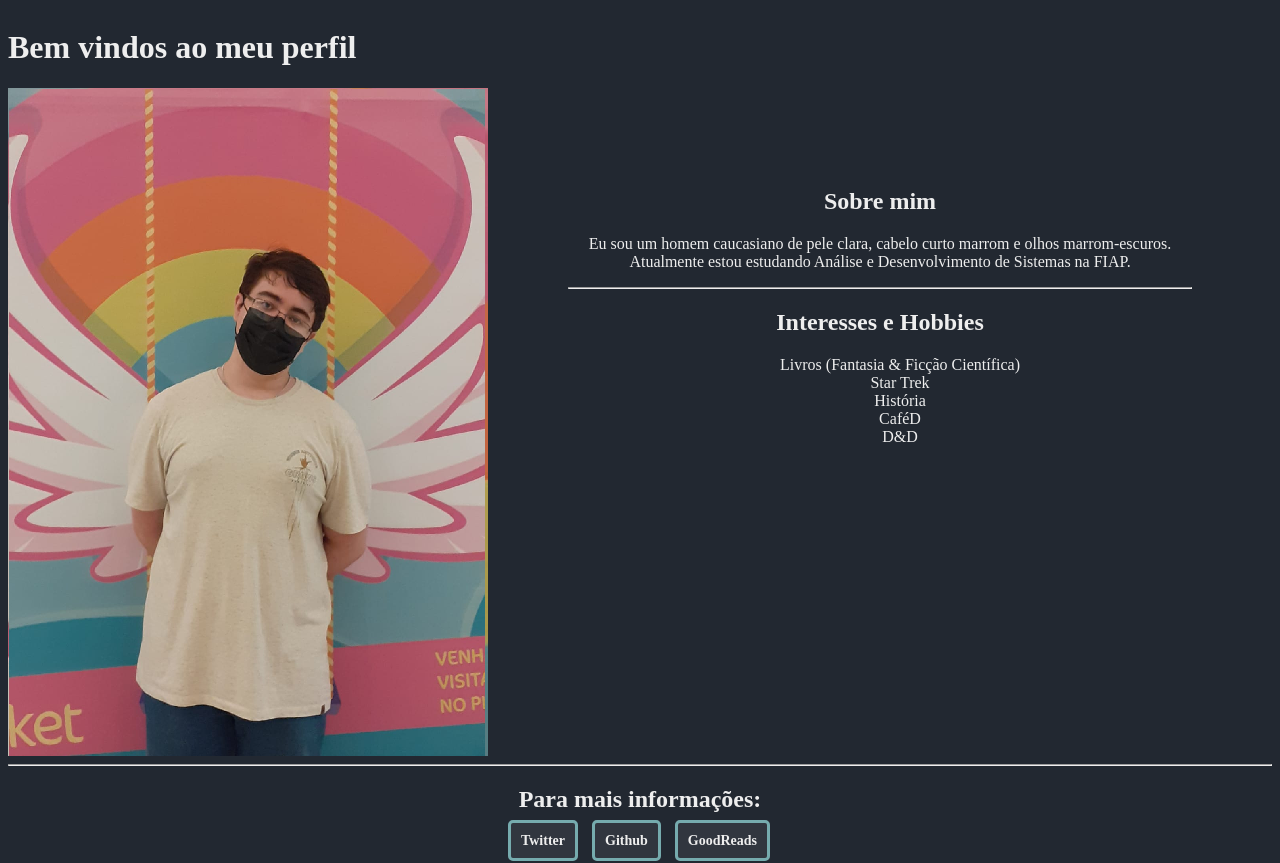
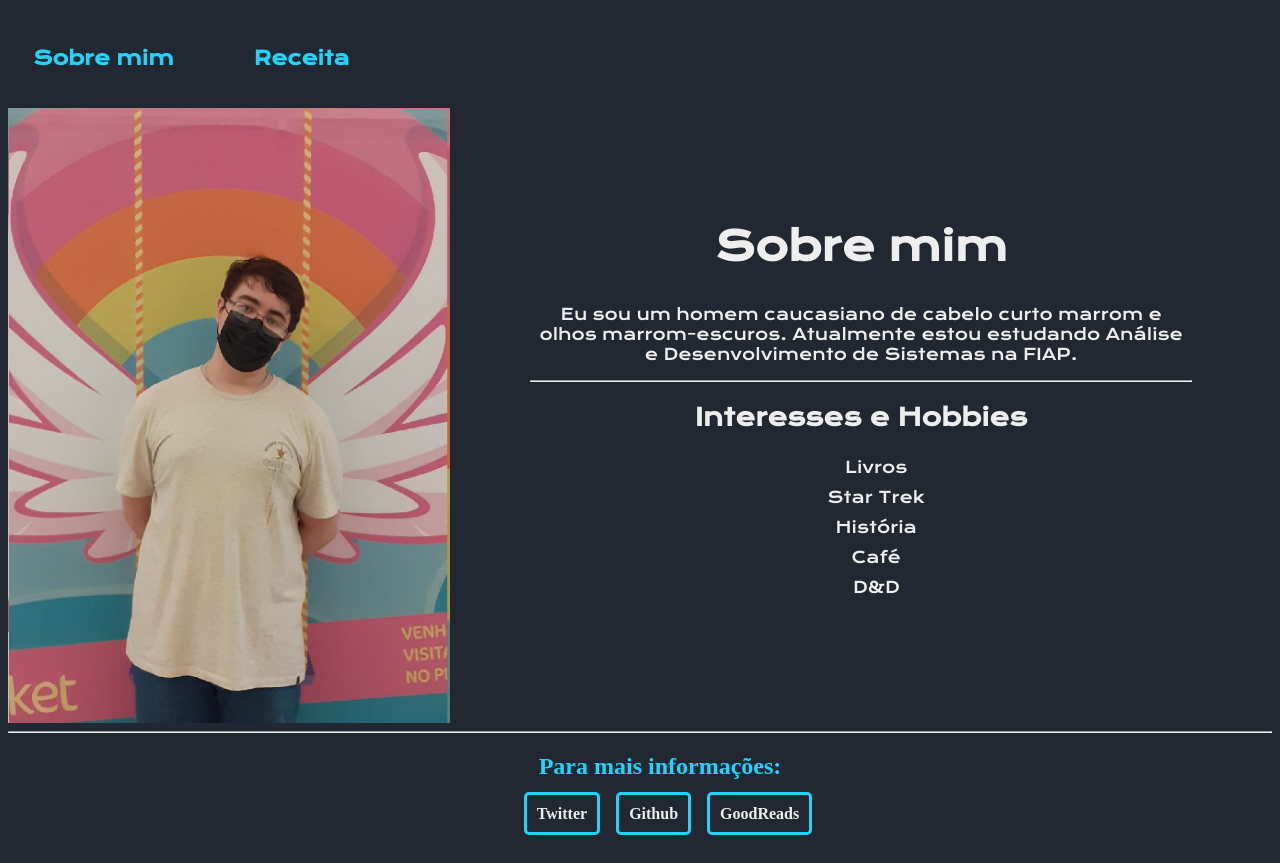
Before and after one commit to DerBrasilianer/aula-front-end, a plain HTML site: page index.html in a window 1280 px wide. After the commit the page ends 839 px from the top, so only its background shows below. Drawn offline with nearby package versions, Linux system fonts and the light colour scheme.

Commit message:
Finalização do projeto

```diff
--- a/index.html
+++ b/index.html
@@ -10,26 +10,31 @@
 
 <body>
 
-    <header class="cabecario">
-        <h1 class="cabecario__titulo">Bem vindos ao meu perfil</h1>
+    <header class="cabecalho">
+        <nav class="cabecalho__menu">
+            <a class="cabecalho__menu__link" href="index.html">Sobre mim</a>
+            <a class="cabecalho__menu__link" href="receita.html">Receita</a>
+        </nav>
     </header>
+
 
     <main class="container">
         <img class="container__image" src="assets/Foto_Perfil.jpg" alt="Foto de Perfil">
         <div class="container__texto">
             <h2 class="container__texto__titulo">Sobre mim</h2>
-            <p>Eu sou um homem caucasiano de pele clara, cabelo curto marrom e olhos marrom-escuros. Atualmente estou estudando Análise e Desenvolvimento de Sistemas na FIAP.</p>
+            <p>Eu sou um homem caucasiano de cabelo curto marrom e olhos marrom-escuros. Atualmente estou estudando Análise e Desenvolvimento de Sistemas na FIAP.</p>
             <hr>
             <h2>Interesses e Hobbies</h2>
             <ul class="container__texto__lista">
-                <li>Livros (Fantasia & Ficção Científica)</li>
-                <li>Star Trek</li>
-                <li>História</li>
-                <li>CaféD</li>
-                <li>D&D</li>
+                <li class="container__texto__lista__item">Livros</li>
+                <li class="container__texto__lista__item">Star Trek</li>
+                <li class="container__texto__lista__item">História</li>
+                <li class="container__texto__lista__item">Café</li>
+                <li class="container__texto__lista__item">D&D</li>
             </ul>
         </div>
     </main>
+
 
     <footer class="rodape">
         <hr>
@@ -37,17 +42,18 @@
         <strong>
         <ul class="rodape__lista">
             <li class="lista__link">
-                <a class="rodape__botao" href="https://twitter.com/BrasilianerDer">Twitter</a>
+                <a href="https://twitter.com/BrasilianerDer" target="_blank">Twitter</a>
             </li>
             <li class="lista__link">
-                <a class="rodape__botao" href="https://github.com/DerBrasilianer">Github</a>
+                <a href="https://github.com/DerBrasilianer" target="_blank">Github</a>
             </li>
             <li class="lista__link">
-            <a class="rodape__botao" href="https://www.goodreads.com/user/show/94837608-der-brasilianer">GoodReads</a>
+                <a href="https://www.goodreads.com/user/show/94837608-der-brasilianer" target="_blank">GoodReads</a>
             </li>
         </ul>
         </strong>
     </footer>
+
 
 </body>
 
--- a/styles/style.css
+++ b/styles/style.css
@@ -1,62 +1,146 @@
+@import url('https://fonts.googleapis.com/css2?family=Krona+One&family=Montserrat:wght@400;600&display=swap');
+/* Usar o Google Fonts para encontrar diferentes tipos de fontes! */
+
 :root {
-    --cinza-principal: #222831;
-    --cinza-secundario: #31363F;
-    --azul-terciario: #76ABAE;
-    --branco-quartenario: #EEEEEE;
+    --cor-primaria: #222831 /*#000000*/;
+    --cor-secundaria: #EEEEEE/*#F6F6F6*/;
+    --cor-terciaria: #22D4FD;
+    --cor-hover: #393E46 /*#272727*/;
+
+    --fonte-principal: 'Krona One', sans-serif;
+    --fonte-secundaria: 'Montserrat', sans-serif;
 }
 
-.cabecario {
+.cabecalho {
+    padding: 1% 0% 1% 0% ;
+}
+
+.cabecalho__menu {
     display: flex;
-    align-items: end;
+    gap: 80px;
+    padding: 2%;
+}
+
+.cabecalho__menu__link {
+    font-family: var(--fonte-principal);
+    font-size: 1.2rem;
+    font-weight: 600;
+    color: var(--cor-terciaria);
+    text-decoration: none;
+}
+
+.cabecalho__menu__link:hover {
+    color: white;
 }
 
 body {
-    background-color: var(--cinza-principal);
-    color: var(--branco-quartenario);
+    background-color: var(--cor-primaria);
+    color: var(--cor-terciaria);
 }
 
 .container {
     display: flex;
 }
 
-.container__texto {
-    text-align: center;
-    padding: 5em;
+.container__image {
+    width: 35%;
 }
 
-.container__texto_titulo {
-    font-size: 50px;
+.container__texto {
+    font-family: var(--fonte-principal);
+    text-align: center;
+    justify-content: center;
+    padding: 5em;
+    color: var(--cor-secundaria);
+}
+
+.container__texto__titulo {
+    font-size: 40px;
 }
 
 .container__texto__lista {
     list-style-type: none;
+    padding-right: 10px;
+}
+
+.container__texto__lista__item {
+    padding: 5px;
+}
+
+.receita {
+    display: flex;
+    flex-direction: column;
+}
+
+.receita__titulo {
+    text-align: center;
+    color: var(--cor-secundaria);
+}
+
+.receita__ingredientes {
+    display: flex;
+    flex-direction: row;
+    justify-content: center;
+    font-family: var(--fonte-principal);
+    color: var(--cor-secundaria);
+}
+
+.receita__ingredientes__lista__item {
+    padding: 2px;
+    font-family: var(--fonte-secundaria);
+}
+
+.receita__imagem {
+    display: flex;
+    justify-content: center;
+}
+
+.receita__imagem__lista {
+    padding: 5px;
+}
+
+.receita__preparo {
+    text-align: center;
+    color: var(--cor-secundaria);
+}
+
+.receita__preparo__lista {
+    display: flex;
+    flex-direction: column;
+    list-style-position: inside;
+}
+
+.receita__preparo__lista__item {
+    align-items: center;
+    padding: 5px;
 }
 
 .rodape {
     text-align: center;
 }
 
-.rodape__lista {
-    padding-right: 4em;
-    color: black;
-    font-size: 14px;
+.rodape__texto {
+    padding-bottom: 5px;
+    padding-left: 40px;
 }
 
 .rodape__lista {
     display: flex;
     justify-content: center;
     list-style-type: none;
-    margin-top: 1em;
-
 }
 
 .lista__link a{
-    color: var(--branco-quartenario);
-    background-color: var(--cinza-secundario);
+    color: var(--cor-secundaria);
+    background-color: var(--cor-primaria);
+    border-color: var(--cor-terciaria);
     text-decoration: none;
     margin-left: 1em;
     padding: 10px;
     border-style: solid;
     border-radius: 5px;
-    border-color: var(--azul-terciario);
 }
+
+.lista__link:hover a{
+    background-color: var(--cor-hover);
+}
```
Also changed, not shown: receita.html (added, +88 -0 lines), assets/Strogonoff.png (added), assets/Strogonoff2.png (added), assets/Strogonoff3.png (added).
